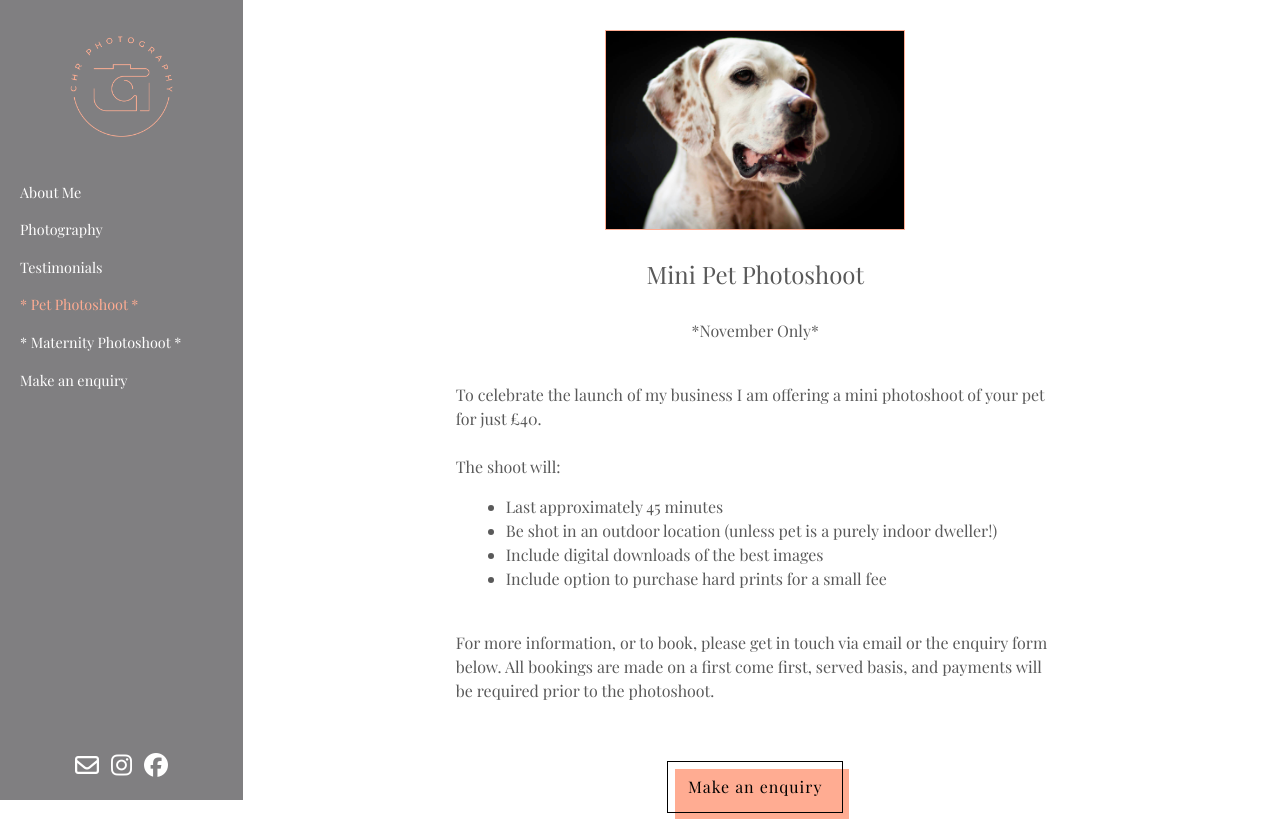
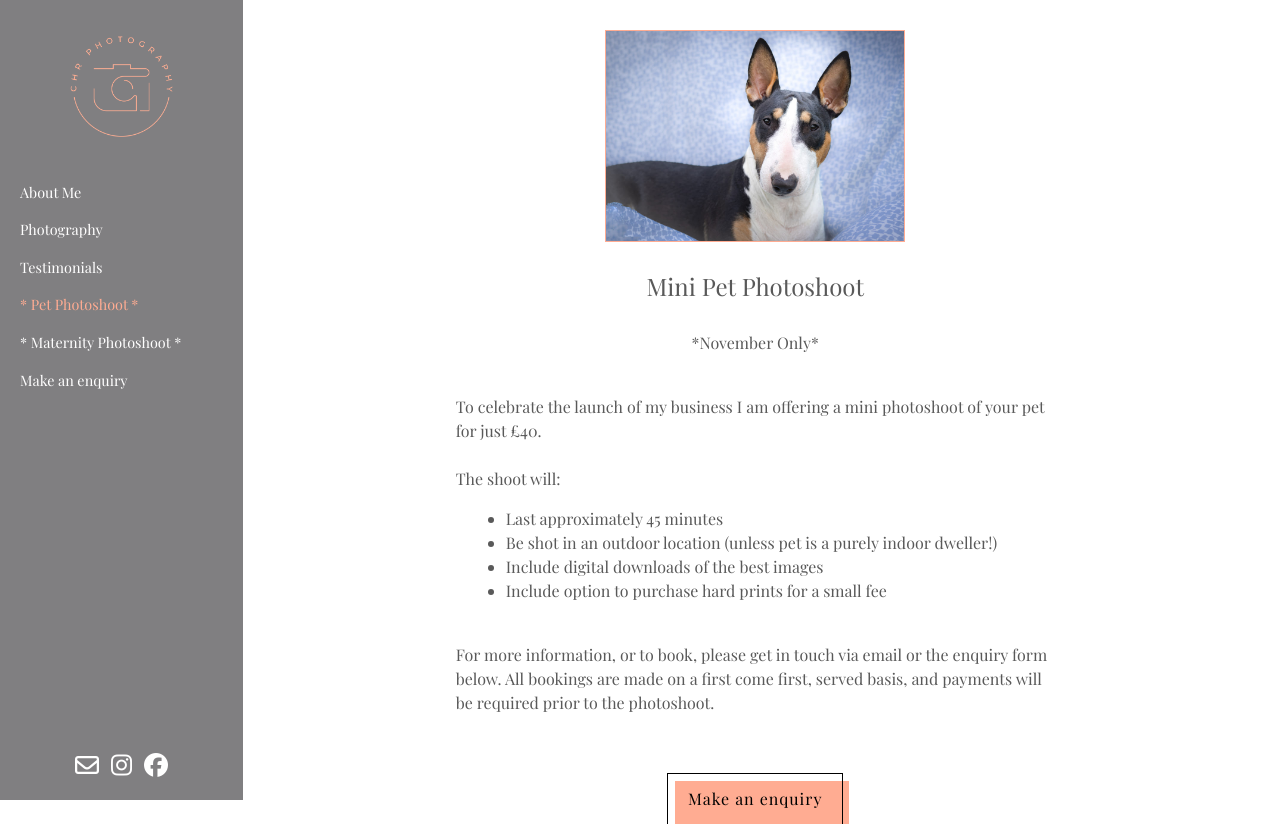
Before and after one commit to PythonLewisH/Candice-Photography-main-master2, a Flask app: page /pet-photoshoot in a window 1280 px wide. Shown: the top 824 px of the page. Run offline with Flask 2, Linux system fonts and the light colour scheme; some libraries are stand-ins or nearby versions.

Commit message:
photo change

```diff
--- a/templates/pet-photoshoot.html
+++ b/templates/pet-photoshoot.html
@@ -72,7 +72,7 @@
 <div class="container-flex-column">
 
   <div>
-  <img class="top-img" src="static/assets/photos/Dotty.jpg" alt="Pet Photo">
+  <img class="top-img" src="static/assets/photos/Mabel1.jpg" alt="Pet Photo">
   </div>
 
   <h1>Mini Pet Photoshoot </h1>
```
